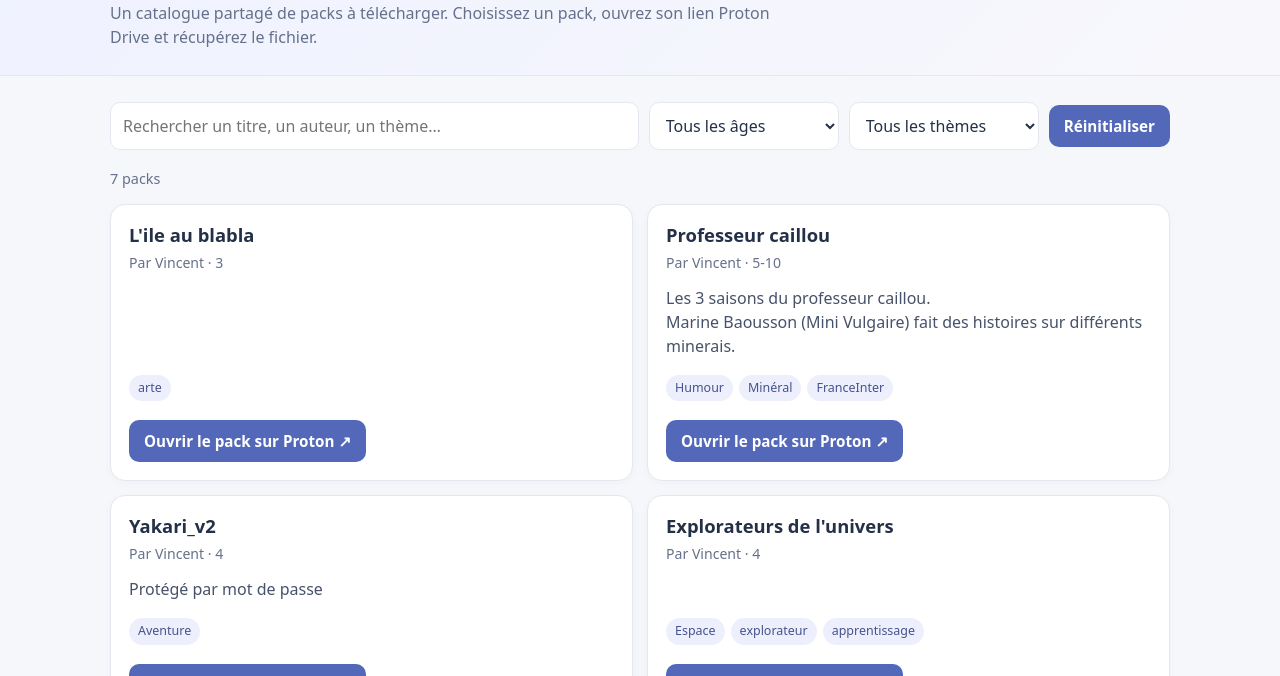
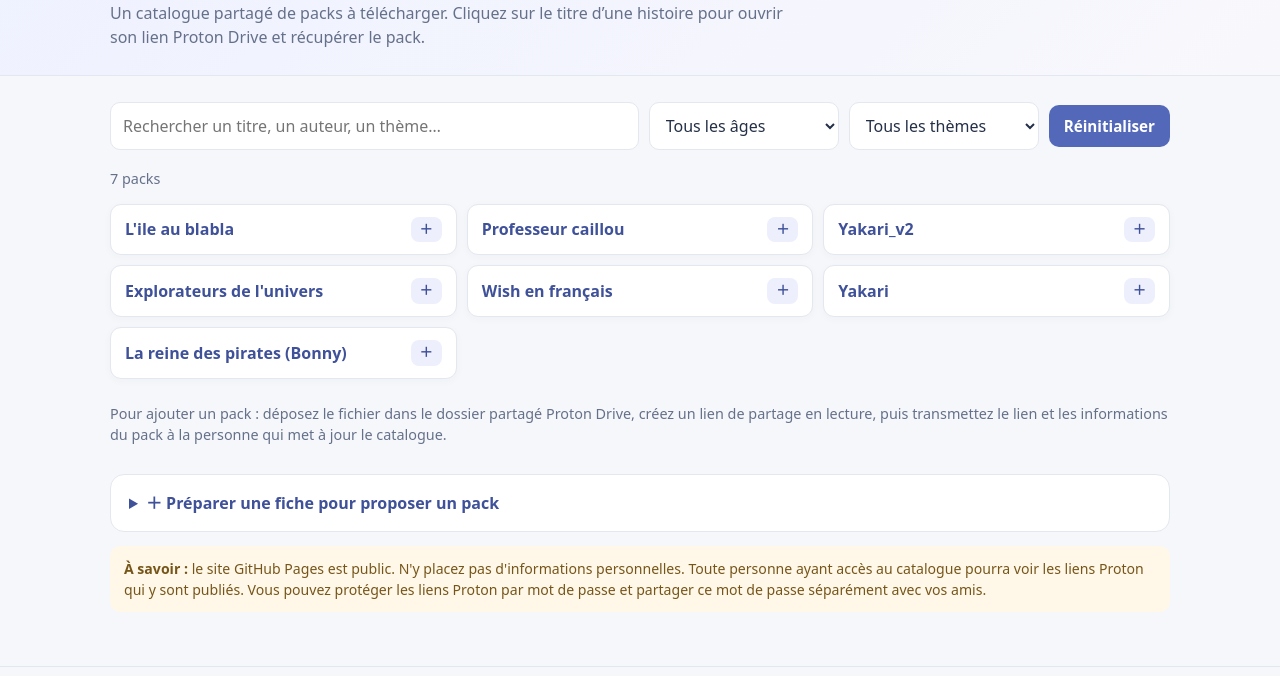
Before and after one commit to vincentchabot/bibli, a plain HTML site: page index.html in a window 1280 px wide. Shown: the part 124-800 px from the top of the page. Drawn offline with Linux system fonts and the light colour scheme.

Commit message:
Version compact

```diff
--- a/index.html
+++ b/index.html
@@ -22,15 +22,22 @@
     button:hover,.button:hover { background:var(--accent-dark); }
     .button.secondary { color:var(--accent-dark); background:var(--soft); }
     .count { color:var(--muted); font-size:.9rem; margin:10px 0 14px; }
-    .grid { display:grid; grid-template-columns:repeat(2,minmax(0,1fr)); gap:14px; }
-    .pack { background:var(--card); border:1px solid var(--line); border-radius:15px; padding:18px; display:flex; flex-direction:column; min-height:210px; box-shadow:0 2px 8px #23304a08; }
-    .pack-top { display:flex; justify-content:space-between; gap:12px; align-items:flex-start; }
-    .pack h2 { margin:0 0 5px; font-size:1.15rem; line-height:1.3; }
-    .meta { color:var(--muted); font-size:.88rem; }
-    .description { color:#46526a; margin:13px 0; white-space:pre-wrap; }
-    .tags { display:flex; flex-wrap:wrap; gap:6px; margin-top:auto; padding:4px 0 15px; }
-    .tag { font-size:.78rem; color:#46538e; background:var(--soft); border-radius:99px; padding:4px 9px; }
-    .download { align-self:flex-start; margin-top:4px; }
+    /* Bibliothèque compacte : 3 colonnes sur grand écran */
+    .grid { display:grid; grid-template-columns:repeat(3,minmax(0,1fr)); gap:10px; }
+    .pack { background:var(--card); border:1px solid var(--line); border-radius:11px; padding:12px 14px; display:flex; flex-direction:column; min-height:0; box-shadow:0 2px 8px #23304a08; }
+    .pack-head { display:flex; align-items:center; gap:8px; justify-content:space-between; }
+    .pack h2 { margin:0; font-size:1rem; line-height:1.3; min-width:0; overflow-wrap:anywhere; }
+    .pack h2 a { color:var(--accent-dark); text-decoration:none; }
+    .pack h2 a:hover { text-decoration:underline; }
+    .pack h2 a:focus-visible { outline:2px solid var(--accent); outline-offset:3px; border-radius:3px; }
+    .info-toggle { flex:0 0 auto; border-radius:8px; padding:5px 9px; color:var(--accent-dark); background:var(--soft); font-size:.82rem; line-height:1.2; }
+    .info-toggle:hover { background:#dfe5fb; }
+    .pack-info { border-top:1px solid var(--line); margin-top:9px; padding-top:8px; }
+    .pack-info[hidden] { display:none; }
+    .meta { color:var(--muted); font-size:.78rem; }
+    .description { color:#46526a; margin:7px 0 2px; font-size:.88rem; white-space:pre-wrap; display:-webkit-box; -webkit-box-orient:vertical; -webkit-line-clamp:2; overflow:hidden; }
+    .tags { display:flex; flex-wrap:wrap; gap:5px; margin-top:8px; }
+    .tag { font-size:.7rem; color:#46538e; background:var(--soft); border-radius:99px; padding:2px 7px; }
     .empty { background:#fff; border:1px dashed #cbd2e2; border-radius:14px; padding:30px 20px; text-align:center; color:var(--muted); grid-column:1/-1; }
     .howto { margin-top:24px; color:var(--muted); font-size:.9rem; }
     details.add { margin-top:28px; background:#fff; border:1px solid var(--line); border-radius:14px; padding:16px 18px; }
@@ -44,8 +51,9 @@
     #result textarea { min-height:125px; font: .83rem/1.45 ui-monospace,SFMono-Regular,Consolas,monospace; }
     .notice { padding:12px 14px; border-radius:10px; background:#fff8e8; color:#76551a; font-size:.88rem; margin-top:14px; }
     footer { border-top:1px solid var(--line); padding:18px 0 28px; color:var(--muted); font-size:.82rem; }
-    @media (max-width:760px) { .toolbar { grid-template-columns:1fr 1fr; } .toolbar input { grid-column:1/-1; } .grid { grid-template-columns:1fr; } }
-    @media (max-width:480px) { .toolbar,.form-grid { grid-template-columns:1fr; } .field.full { grid-column:auto; } header { padding-top:28px; } }
+    @media (max-width:900px) { .grid { grid-template-columns:repeat(2,minmax(0,1fr)); } .toolbar { grid-template-columns:minmax(180px,1fr) 150px 150px auto; } }
+    @media (max-width:760px) { .toolbar { grid-template-columns:1fr 1fr; } .toolbar input { grid-column:1/-1; } }
+    @media (max-width:520px) { .grid { grid-template-columns:1fr; } .toolbar,.form-grid { grid-template-columns:1fr; } .field.full { grid-column:auto; } header { padding-top:28px; } }
   </style>
 </head>
 <body>
@@ -53,7 +61,7 @@
     <div class="wrap">
       <div class="eyebrow">Bibliothèque collective</div>
       <h1>📚 Les histoires de la bande</h1>
-      <p class="intro">Un catalogue partagé de packs à télécharger. Choisissez un pack, ouvrez son lien Proton Drive et récupérez le fichier.</p>
+      <p class="intro">Un catalogue partagé de packs à télécharger. Cliquez sur le titre d’une histoire pour ouvrir son lien Proton Drive et récupérer le pack.</p>
     </div>
   </header>
 
@@ -136,18 +144,22 @@
       visible.forEach(pack => {
         const card = document.createElement('article');
         card.className = 'pack';
-        const top = document.createElement('div'); top.className = 'pack-top';
-        const heading = document.createElement('div');
-        const title = document.createElement('h2'); title.textContent = pack.title;
+        const head = document.createElement('div'); head.className = 'pack-head';
+        const title = document.createElement('h2');
+        const titleLink = document.createElement('a'); titleLink.textContent = pack.title; titleLink.href = pack.link; titleLink.target = '_blank'; titleLink.rel = 'noopener noreferrer'; titleLink.title = `Ouvrir « ${pack.title} » sur Proton`;
+        title.appendChild(titleLink);
+        const toggle = document.createElement('button'); toggle.type = 'button'; toggle.className = 'info-toggle'; toggle.textContent = '＋'; toggle.setAttribute('aria-expanded', 'false'); toggle.setAttribute('aria-label', `Afficher les informations de ${pack.title}`);
+        head.append(title, toggle); card.appendChild(head);
+        const info = document.createElement('div'); info.className = 'pack-info'; info.hidden = true;
         const meta = document.createElement('div'); meta.className = 'meta';
-        meta.textContent = [pack.author ? `Par ${pack.author}` : '', pack.age || ''].filter(Boolean).join(' · ');
-        heading.append(title, meta); top.appendChild(heading); card.appendChild(top);
-        if (pack.description) { const desc = document.createElement('p'); desc.className = 'description'; desc.textContent = pack.description; card.appendChild(desc); }
+        meta.textContent = [pack.author ? `Par ${pack.author}` : '', pack.age ? `Âge : ${pack.age}` : ''].filter(Boolean).join(' · ');
+        if (meta.textContent) info.appendChild(meta);
+        if (pack.description) { const desc = document.createElement('p'); desc.className = 'description'; desc.style.display = 'block'; desc.style.webkitLineClamp = 'unset'; desc.style.overflow = 'visible'; desc.textContent = pack.description; info.appendChild(desc); }
         const tags = document.createElement('div'); tags.className = 'tags';
         (pack.themes || []).forEach(themeName => { const tag = document.createElement('span'); tag.className = 'tag'; tag.textContent = themeName; tags.appendChild(tag); });
-        card.appendChild(tags);
-        const link = document.createElement('a'); link.className = 'button download'; link.href = pack.link; link.target = '_blank'; link.rel = 'noopener noreferrer'; link.textContent = 'Ouvrir le pack sur Proton ↗';
-        card.appendChild(link);
+        if ((pack.themes || []).length) info.appendChild(tags);
+        toggle.addEventListener('click', () => { const open = !info.hidden; info.hidden = open; toggle.textContent = open ? '＋' : '−'; toggle.setAttribute('aria-expanded', String(!open)); toggle.setAttribute('aria-label', `${open ? 'Afficher' : 'Masquer'} les informations de ${pack.title}`); });
+        card.appendChild(info);
         catalogueElement.appendChild(card);
       });
     }
```
